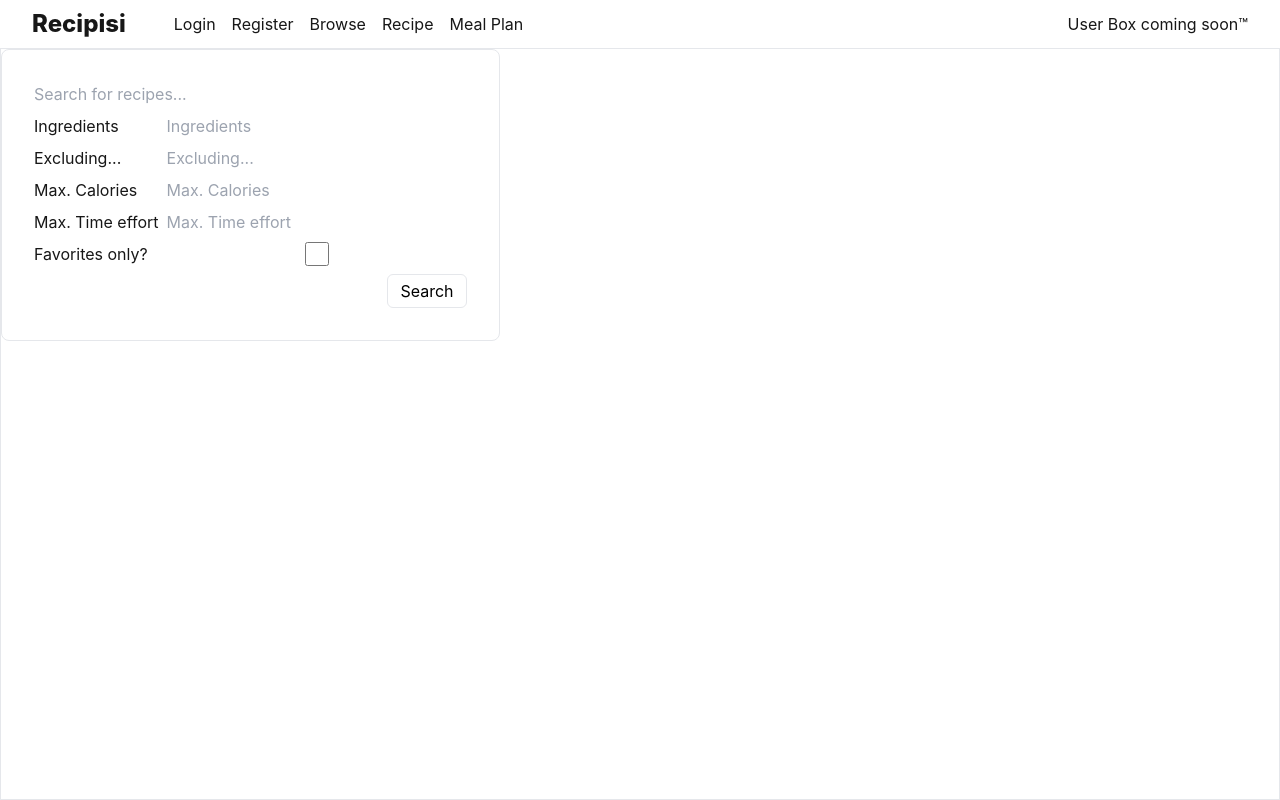
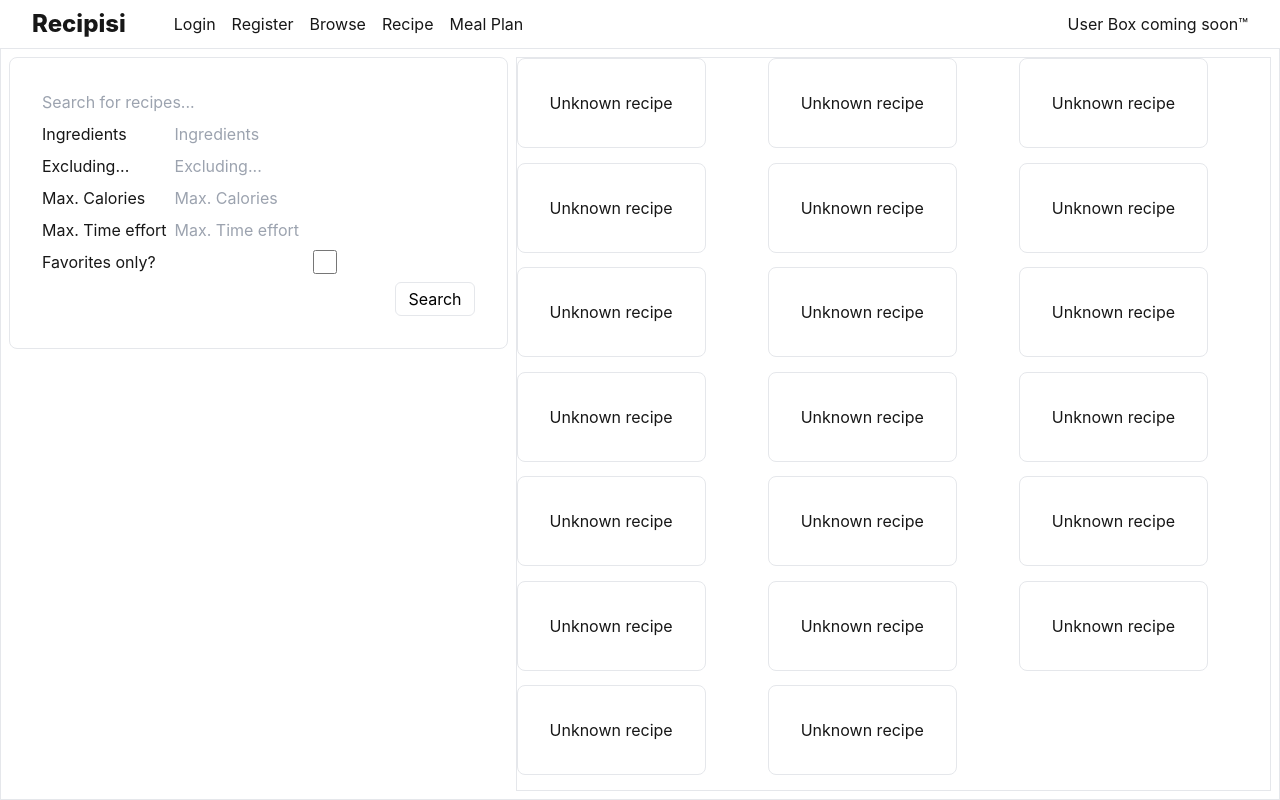
Before and after one commit to Hinotori91/ReciPisi, a Next.js app: page /browse in a window 1280 px wide. Built offline with nearby package versions, Linux system fonts and the light colour scheme.

Commit message:
added RecipeCard component, changed how spacing is achieved above content area

```diff
--- /dev/null
+++ b/src/app/browse/RecipeCard.tsx
@@ -0,0 +1,9 @@
+import Card from '@/components/Card'
+
+type RecipeCardProps = { title?: string }
+
+const RecipeCard = ({ title = 'Unknown recipe' }: RecipeCardProps) => {
+	return <Card className="flex flex-col gap-2 p-2">{title}</Card>
+}
+
+export default RecipeCard
--- a/src/app/browse/page.tsx
+++ b/src/app/browse/page.tsx
@@ -1,9 +1,16 @@
+import RecipeCard from './RecipeCard'
 import Search from './Search'
+import _ from 'lodash'
 
 const Browse = () => {
 	return (
-		<div className="flex gap-4">
+		<div className="flex gap-2 h-full">
 			<Search></Search>
+			<div className="border flex-1 h-full grid grid-cols-3 overflow-scroll">
+				{_.times(20, (i) => {
+					return <RecipeCard></RecipeCard>
+				})}
+			</div>
 		</div>
 	)
 }
--- a/src/app/layout.tsx
+++ b/src/app/layout.tsx
@@ -26,7 +26,7 @@ const RootLayout = ({ children }: RootLayoutProps) => {
 		<html lang="de" className={inter.className}>
 			<body className="flex flex-col h-dvh">
 				<Header />
-				<div className="flex-1 border overflow-scroll">{children}</div>
+				<div className="flex-1 border overflow-scroll p-2">{children}</div>
 			</body>
 		</html>
 	)
--- a/src/app/mealplan/page.tsx
+++ b/src/app/mealplan/page.tsx
@@ -3,7 +3,7 @@ import Image from 'next/image'
 const MealPlan = () => {
 	return (
 		<Image
-			className="m-auto mt-4"
+			className="m-auto"
 			src="/bh.png"
 			alt="Placeholder meme"
 			width={500}
```
